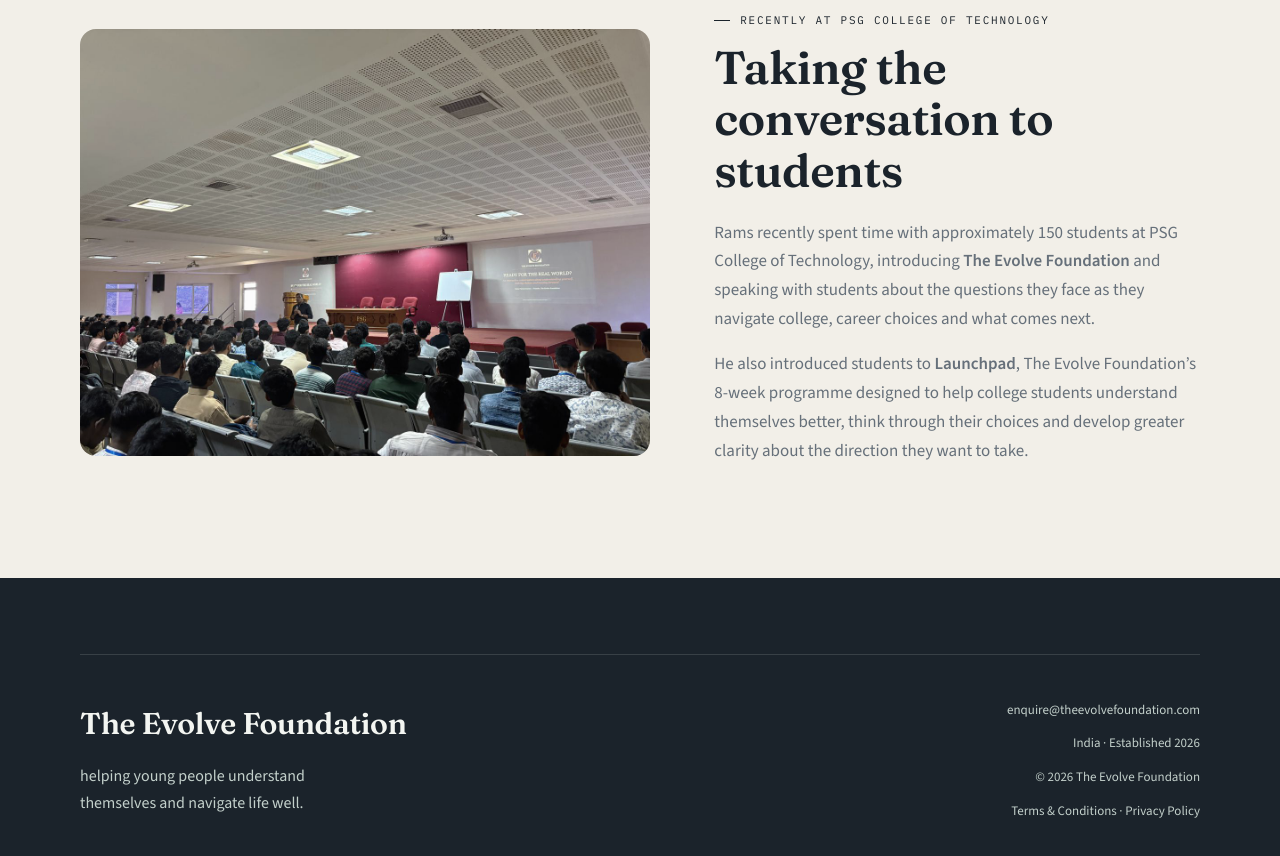
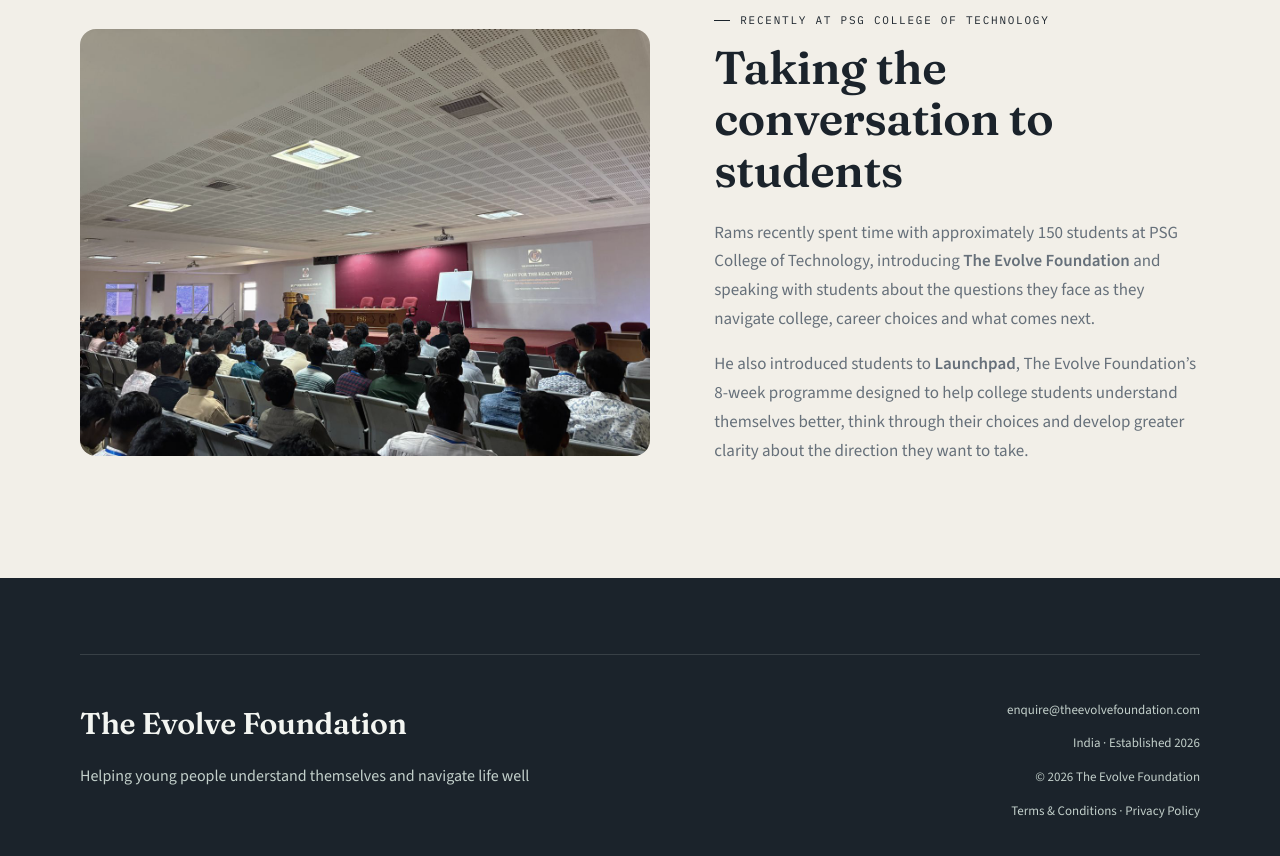
Before and after one commit to ramsparames/theevolvefoundation, a plain HTML site: page about-rams.html in a window 1280 px wide. Shown: the part 1462-2318 px from the top of the page. Drawn offline with nearby package versions, Linux system fonts and the light colour scheme.

Commit message:
updated footer

```diff
--- a/about-rams.html
+++ b/about-rams.html
@@ -5,7 +5,7 @@
 <meta charset="utf-8"/>
 <meta content="width=device-width, initial-scale=1.0" name="viewport"/>
 <title>About Rams Parameswaran | The Evolve Foundation</title>
-<meta content="Learn about Rams Parameswaran, founder of The Evolve Foundation, and the experience that led him to create helping young people understand themselves and navigate life well." name="description"/>
+<meta content="Learn about Rams Parameswaran, founder of The Evolve Foundation, and the experience that led him to create Helping young people understand themselves and navigate life well" name="description"/>
 <link href="https://fonts.googleapis.com" rel="preconnect"/>
 <link crossorigin="" href="https://fonts.gstatic.com" rel="preconnect"/>
 <link href="https://fonts.googleapis.com/css2?family=Fraunces:ital,opsz,wght@0,9..144,300;0,9..144,500;0,9..144,600;1,9..144,400&amp;family=Source+Sans+3:wght@400;500;600&amp;family=IBM+Plex+Mono:wght@400;500&amp;display=swap" rel="stylesheet"/>
@@ -46,7 +46,7 @@
 <div class="footer-v2">
 <div class="footer-v2-brand">
 <h2>The Evolve Foundation</h2>
-<p> helping young people understand themselves and navigate life well.</p>
+<p> Helping young people understand themselves and navigate life well</p>
 </div>
 <div class="footer-v2-meta">
 <a href="mailto:enquire@theevolvefoundation.com">
--- a/styles.css
+++ b/styles.css
@@ -1012,3 +1012,8 @@ footer{padding:76px 0;background:var(--ink);}
 .founder-engagement-copy h2{font-family:'Fraunces',serif;font-size:clamp(30px,3.6vw,46px);line-height:1.12;margin:12px 0 22px;}
 .founder-engagement-copy p{font-size:17px;line-height:1.7;color:var(--muted-on-paper);margin:0 0 16px;}
 @media(max-width:880px){.founder-college-engagement{padding:8px 0 72px}.founder-engagement-grid{grid-template-columns:1fr;gap:30px}.founder-engagement-photo img{max-height:none;height:auto;object-fit:contain}.founder-engagement-copy{max-width:none}}
+
+/* Footer tagline single line */
+footer p {
+    white-space: nowrap;
+}
```
Also changed, not shown: privacy-policy.html (+1 -1 lines), terms-and-conditions.html (+1 -1 lines).
